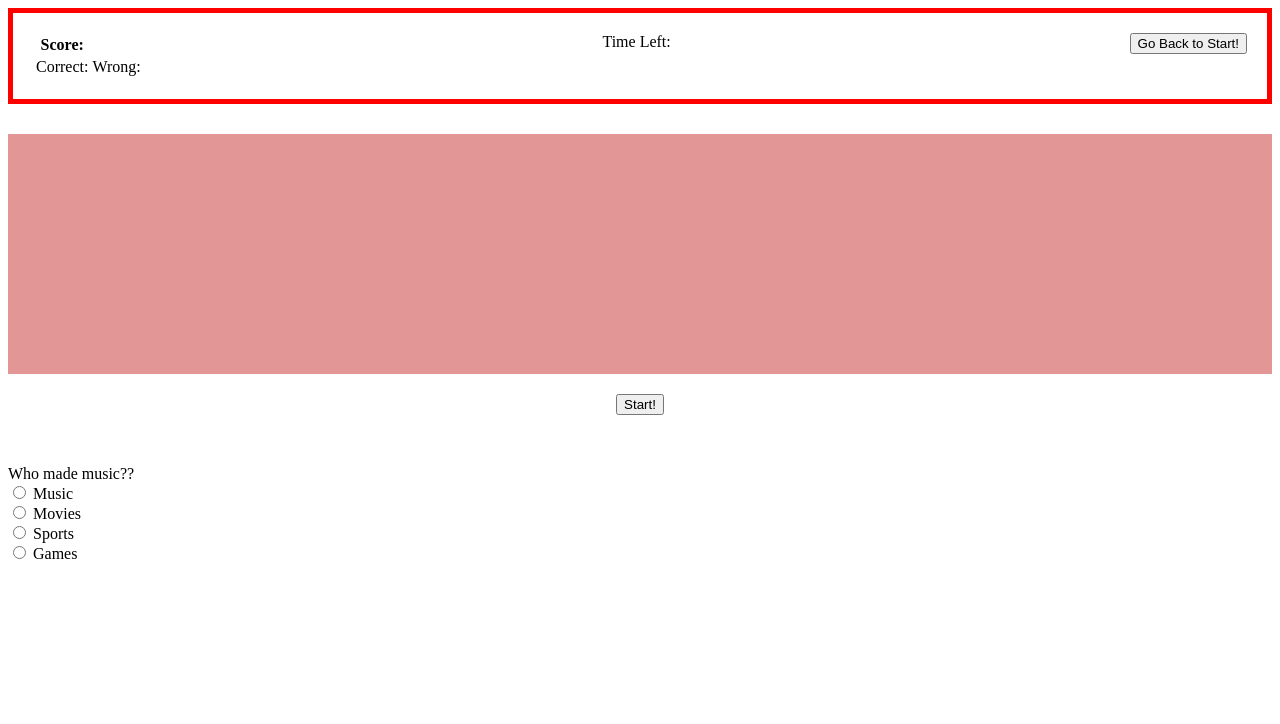
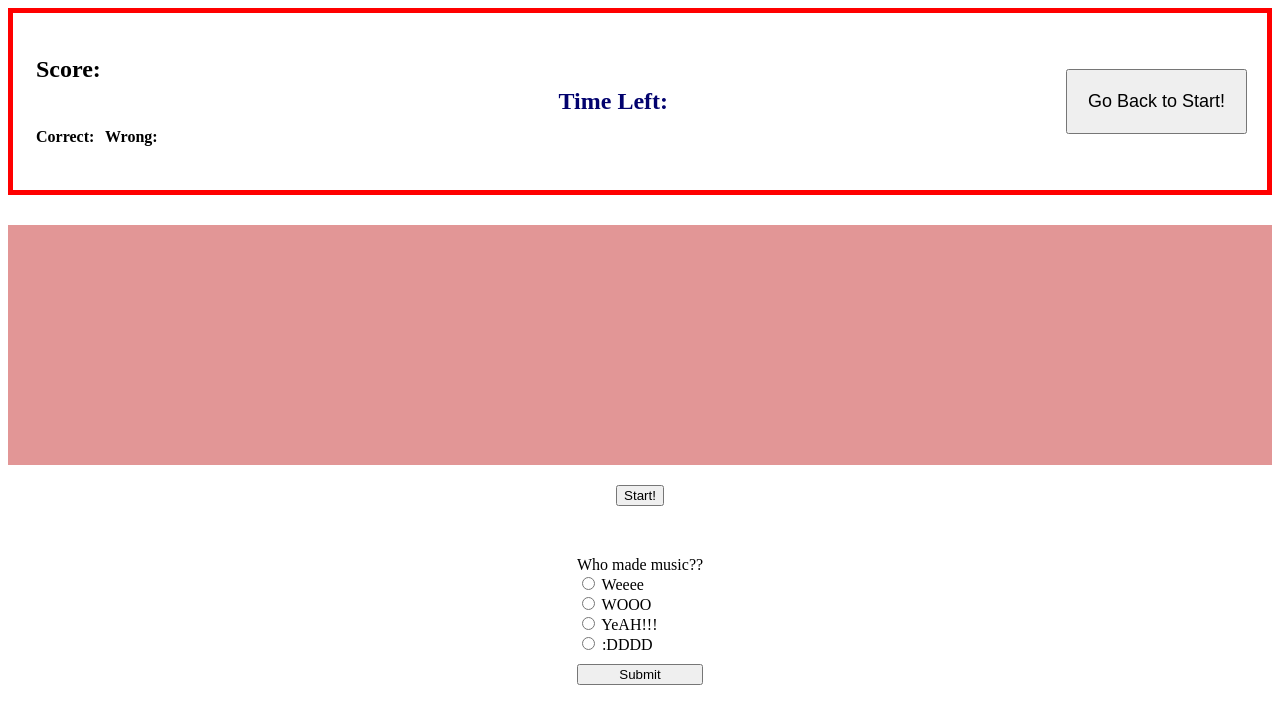
Before and after one commit to JoshuaPruitt/Project-1--Scene-it-, a plain HTML site: page assets/html/questionsPage.html in a window 1280 px wide. Drawn offline with Linux system fonts and the light colour scheme; files whose address does not match are found by name.

Commit message:
added more basic elements for questions page

```diff
--- a/assets/css/questions.css
+++ b/assets/css/questions.css
@@ -5,7 +5,7 @@ html {
 
 header {
     display: flex;
-    align-items: flex-start;
+    align-items: center;
     justify-content: space-between;
     border: 5px solid red;
     margin-bottom: 30px;
@@ -17,15 +17,28 @@ main {
     margin-bottom: 30px;
 }
 
+footer {
+    display: flex;
+    justify-content: center;
+    margin: 70px;
+    margin-top: 0;
+}
+
+form {
+    margin-bottom: 10px;
+}
+
 .score {
     padding: 20px;
 }
 
 .timeLeft {
-    padding: 20px;
+    /* padding: 20px; */
+    color: rgb(2, 2, 110);
 }
 
-.back {
+.back, .backButton {
+    font-size: 18px;
     padding: 20px;
 }
 
@@ -41,3 +54,8 @@ main {
     justify-content: center;
     font-size: 30px;
 }
+
+.question-box {
+    display: flex;
+    flex-direction: column;
+}
--- a/assets/html/questionsPage.html
+++ b/assets/html/questionsPage.html
@@ -13,23 +13,23 @@
       <section class="score">
         <table>
           <tr>
-            <th><div>Score:</div></th>
+            <th><h2 class='scoreTitle'>Score:</h2></th>
           </tr>
 
           <tr>
-            <td><div>Correct: </div></td>
-            <td><div>Wrong: </div></td>
+            <td><h4 class="scoreCorrect">Correct: </h4></td>
+            <td><h4 class="scoreWrong">Wrong: </h4></td>
           </tr>
         </table>
       </section>
 
       <section class="timeLeft">
-        <div>Time Left: </div>
+        <h2>Time Left: </h2>
       </section>
 
       <!--back button-->
       <div class="back">
-        <input type="button" value="Go Back to Start!"/>
+        <input class='backButton' type="button" value="Go Back to Start!"/>
       </div>
     </header>
 
@@ -48,27 +48,30 @@
 
     <!-- questions will go inside of the footer element. They will be shown after the video is finished-->
     <footer>
-      <div>
+      <div class="question-box">
         <form>
           <label>Who made music??</label></br>
 
           <label>
             <input type="radio" name="question" value="This guy??">
-            Music
+            Weeee
           </label><br>
           <label>
             <input type="radio" name="question" value="Maybe this guy????">
-            Movies
+            WOOO
           </label><br>
           <label>
             <input type="radio" name="question" value="What about him????">
-            Sports
+            YeAH!!!
           </label><br>
           <label>
             <input type="radio" name="question" value="HI!!!!! :D">
-            Games
+            :DDDD
           </label>
         </form>
+
+        <!--Submit button for the questions-->
+        <input type="submit" value="Submit"/>
       </div>
     </footer>
   </body>
--- a/assets/js/questionsScript.js
+++ b/assets/js/questionsScript.js
@@ -3,6 +3,18 @@
 // First itll show a video. Once the video is finished a player can press the start button. The video will disapear, a timer will start, and questions will append to the page.
 // if the timer finishes before the questions have been answered then a fail will display onto the screen. Then it will go to the next question
 
+//Contained within header
+const score = document.getElementsByClassName('score');
+const timeLeft = document.getElementsByClassName('timeLeft');
+const backButton = document.getElementsByClassName('backButton');
+
+//Contained within main section
+const videoBox = document.getElementsByClassName('video');
+const startButton = document.getElementsByClassName('start');
+
+//Contained within footer
+
+
 let textObj = [{}];
 
 //data read and write to storage
```
Lines whose indentation alone changed are shown as unchanged.
